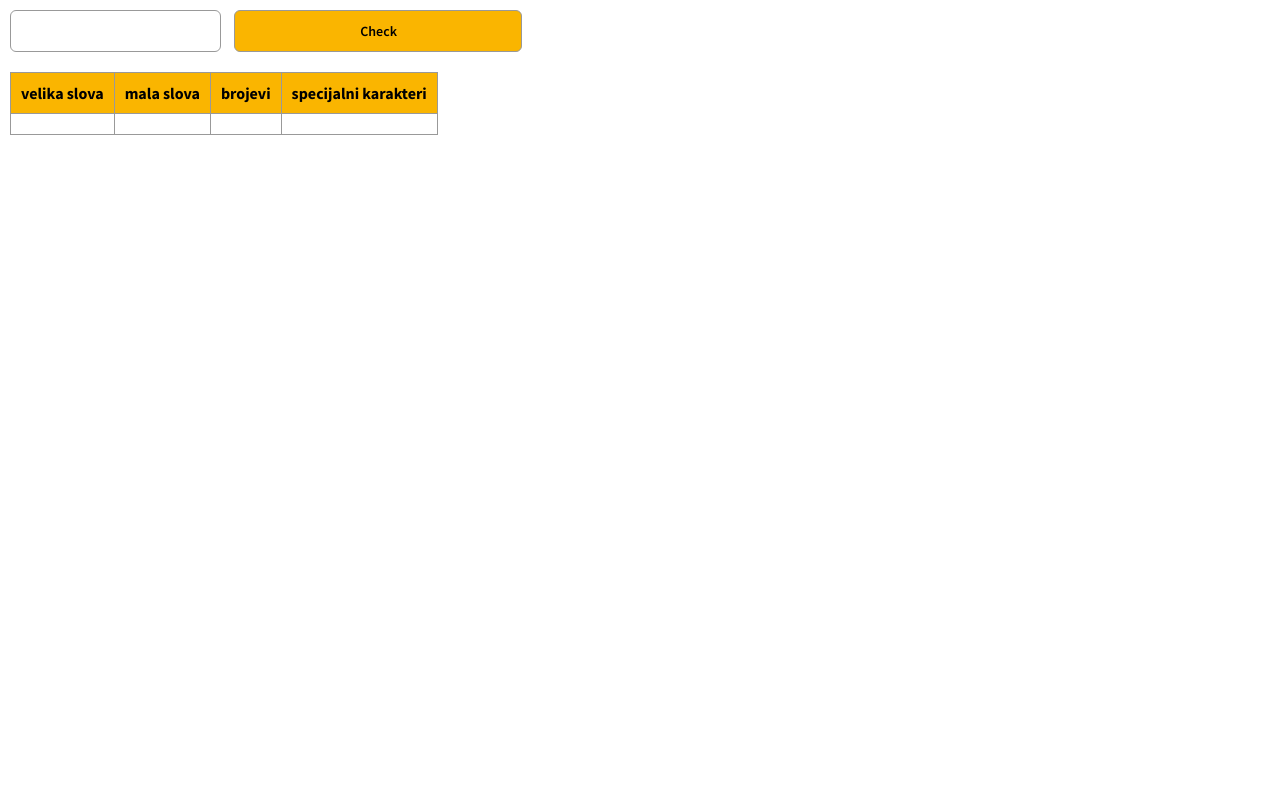
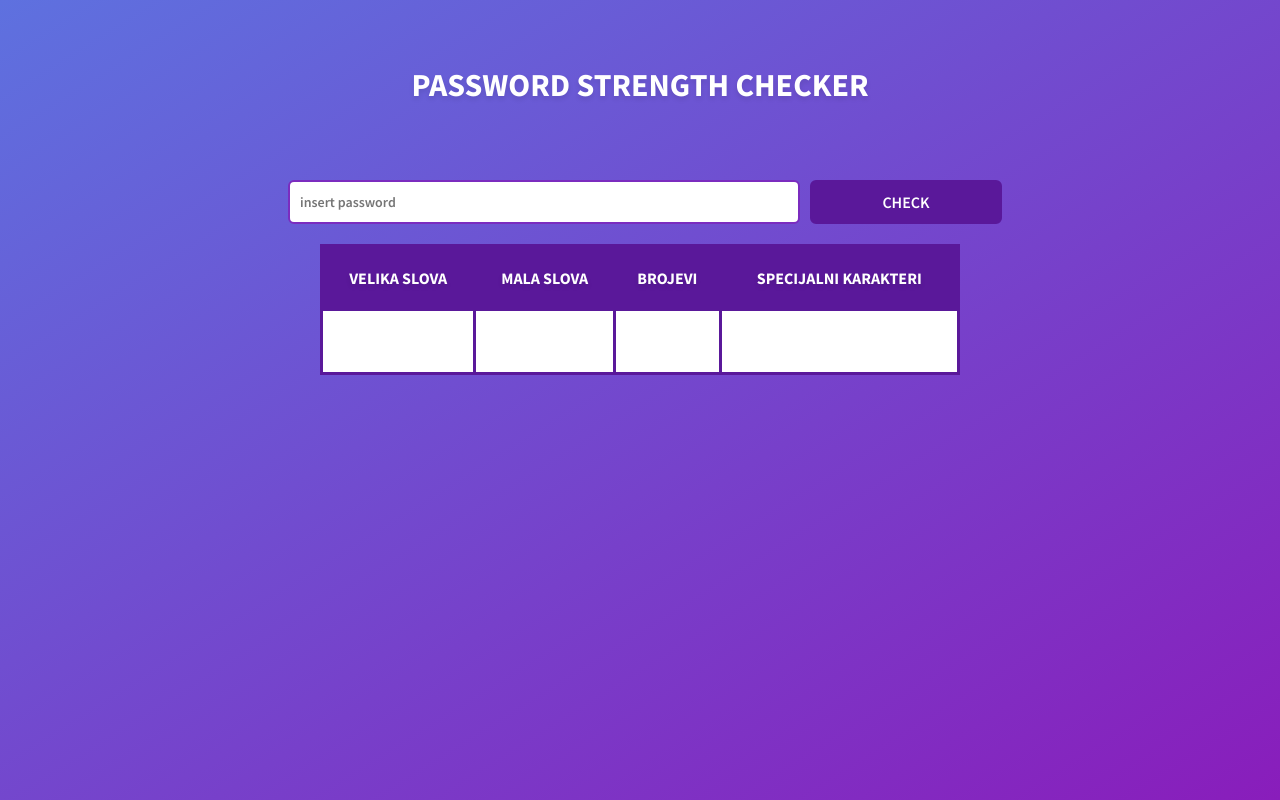
Before and after one commit to JelenaVitosevic/password-checker, a plain HTML site: page index.html in a window 1280 px wide. Drawn offline with Linux system fonts and the light colour scheme.

Commit message:
applied some changes in css and js file

```diff
--- a/index.html
+++ b/index.html
@@ -1,6 +1,7 @@
 <!DOCTYPE html>
 <html lang="en">
 <head>
+
     <meta charset="UTF-8">
     <meta http-equiv="X-UA-Compatible" content="IE=edge">
     <meta name="viewport" content="width=device-width, initial-scale=1.0">
@@ -15,14 +16,19 @@
     </style>
     <link href="https://fonts.googleapis.com/css2?family=Source+Sans+Pro:wght@200;300;400;600;700;900&display=swap" rel="stylesheet">
     <link rel="stylesheet" href="style.css">
+
 </head>
+
 <body>
 
-    <input id="input" type="text">
-    <button id="button">Check</button>
-
-
-    <table id="table" class="table">
+  <div class="content">
+    <h1 class="content_title">PASSWORD STRENGTH CHECKER</h1>
+    <div class="input_content">
+      <input id="input" type="text" placeholder="insert password">
+      <button id="button">Check</button>
+    </div>
+    <div class="table_wrapper">
+      <table id="table" class="table">
         <tr>
           <th>velika slova</th>
           <th>mala slova</th>
@@ -35,9 +41,12 @@
           <td id="num"></td>
           <td id="car"></td>
         </tr>
-    </table>
+      </table>
+    </div>
+  </div>
 
 </body>
-<script src="main.js">
-</script>
+
+<script src="main.js"></script>
+
 </html>
--- a/main.js
+++ b/main.js
@@ -1,28 +1,27 @@
 function passwordChecker () {
-    const unetaVrednost = document.getElementById('input').value;
+    const password = document.getElementById('input').value;
     const upperCases = /[A-Z]/;
     const lowerCases = /[a-z]/;
     const nums = /[0-9]/;
-    const car = /[!"#$%&'()*+,-.:;<=>?@[\]^_`{|}~]/;
     let sumUpperCases = 0;
     let sumLowerCases = 0;
     let sumNums = 0;
     let sumCar = 0;
-    for (i=0; i < unetaVrednost.length; i++) {
+    for (i=0; i < password.length; i++) {
 
-        if (upperCases.test(unetaVrednost[i])) {
+        if (upperCases.test(password[i])) {
             sumUpperCases = sumUpperCases + 1;
             document.getElementById('upp').textContent = sumUpperCases;
         }
-        else if (lowerCases.test(unetaVrednost[i])) {
+        else if (lowerCases.test(password[i])) {
             sumLowerCases = sumLowerCases +1;
             document.getElementById('lower').textContent = sumLowerCases;
         }
-        else if (nums.test(unetaVrednost[i])) {
+        else if (nums.test(password[i])) {
             sumNums = sumNums +1;
             document.getElementById('num').textContent = sumNums;
         }
-        else if (car.test(unetaVrednost[i])) {
+        else {
             sumCar = sumCar +1;
             document.getElementById('car').textContent = sumCar;
         }
--- a/style.css
+++ b/style.css
@@ -1,54 +1,117 @@
-.form {
-    margin-top: 0.625rem;
+html {
+    background-color: #891dbb;
+    background-image: linear-gradient(to bottom right, #5e71df, #891dbb);
+    color: #fff;
+    font-size: 16px;
+    line-height: 1.5;
+    min-height: 100%;
+    min-width: 300px;
+    overflow-x: hidden;
+    text-shadow: 0 3px 5px rgba(0, 0, 0, 0.1);
 }
 
-.label {
-    font-weight: 600;
-    font-size: 0.875rem;
-    line-height: 1.25rem;
-    font-style: normal;
+.content_title {
+    text-align: center;
     padding: 0.625rem;
+    margin: 4% 0;
+}
 
+.input_content {
+    display: flex;
+    justify-content: center;
+    margin: 0 auto;
 }
 
 #input {
+    background-color: #fff;
+    color: #7b2cbf;
     border-radius: 0.375rem;
-    border: 1px solid #999999;
+    border: 2px solid #7b2cbf;
+    margin: 0.625rem;
     padding: 0.625rem;
-    margin: 0.625rem;
+    width: 40%;
     font-weight: 600;
     font-size: 0.875rem;
-    line-height: 1.25rem;
-    font-style: normal;
+}
+
+#input:focus {
+    outline: none;
 }
 
 #button {
-    background-color: #FAB500;
+    color: #fff;
+    background-color: #5a189a;
     border-radius: 0.375rem;
-    border:  1px solid #999999;
-    padding: 0.625rem 7.75rem 0.625rem 7.8125rem;
+    border:  2px solid #5a189a;
+    margin: 0.625rem 0;
+    padding: 0.625rem 0;
+    width: 15%;
     font-weight: 600;
-    font-size: 0.875rem;
-    line-height: 1.25rem;
+    font-size: 16px;
+    text-transform: uppercase;
     font-style: normal;
     cursor: pointer;
 }
 
+#button:hover {
+    background-color: #fff;
+    border: 2px solid #fff;
+    color: #7b2cbf;
+}
+
+.table_wrapper {
+    padding: 0.625rem 0;
+}
+
+table {
+    margin: 0 auto;
+    width: 50%;
+}
+
 table, th, td {
-    border: 1px solid #999999;
+    border: 3px solid #5a189a;
     border-collapse: collapse;
+    height: 8vh;
+    padding: 0.625rem;
   }
 
 th {
-    background-color: #FAB500;
-    padding: 0.625rem;
+    background-color: #5a189a;
+    color: #fff;
+    text-transform: uppercase;
 }
 
 td {
-    padding: 0.625rem;
+    background-color: #fff;
+    color: #5a189a;
     text-align: center;
+    font-weight: bold;
 }
 
-table {
-    margin: 0.625rem;
+@media screen and (max-width: 1010px) {
+    table, th, td {
+        font-size: 12px;
+        height: 5vh;
+        padding: 0.225rem;
+    }
 }
+
+@media screen and (max-width: 730px) {
+    .input_content {
+        flex-direction: column;
+    }
+
+    #input {
+        margin: 0 auto;
+        margin-bottom: 0.625rem;
+    }
+
+    #button {
+        margin: 0 auto;
+        width: 40%;
+    }
+
+    table {
+        width: 70%;
+    }
+}
```
